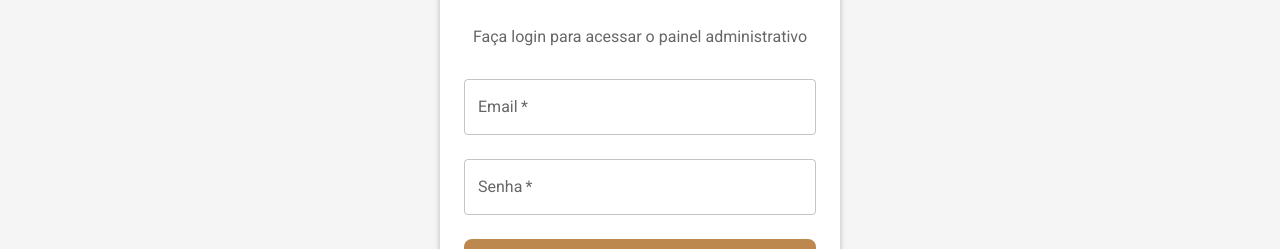
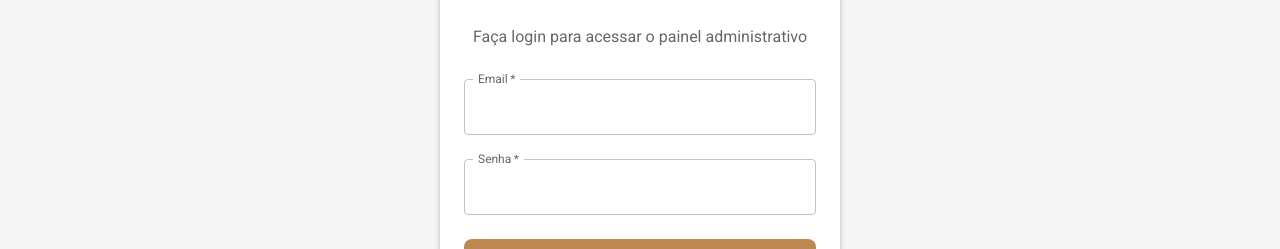
Before and after one commit to jhoeymdavid/ge-sucuarana-website-master, a React (Vite) app in the folder frontend/: page /admin/login in a window 1280 px wide. Shown: the part 322-571 px from the top of the page. Built offline with nearby package versions, Linux system fonts and the light colour scheme.

Commit message:
fix: changing inputs on admin login with pre-save passwords

```diff
--- a/frontend/src/components/Navbar/index.tsx
+++ b/frontend/src/components/Navbar/index.tsx
@@ -23,7 +23,7 @@ const Navbar = () => {
     setAnchorElNav(null)
   }
 
-  if (location.pathname === '/admin/login') {
+  if (location.pathname === '/admin/login' || location.pathname === '/admin/dashboard') {
     return (
       <AppBar position="static" color="default" elevation={0} sx={{ bgcolor: "#000" }}>
         <Container maxWidth="lg">
--- a/frontend/src/pages/admin/AdminLogin/index.tsx
+++ b/frontend/src/pages/admin/AdminLogin/index.tsx
@@ -80,6 +80,7 @@ const AdminLogin = () => {
               value={formData.email}
               onChange={handleChange}
               required
+              InputLabelProps={{ shrink: true }}
             />
             <TextField
               fullWidth
@@ -89,6 +90,7 @@ const AdminLogin = () => {
               value={formData.password}
               onChange={handleChange}
               required
+              InputLabelProps={{ shrink: true }}
             />
             <Button
               type="submit"
```
